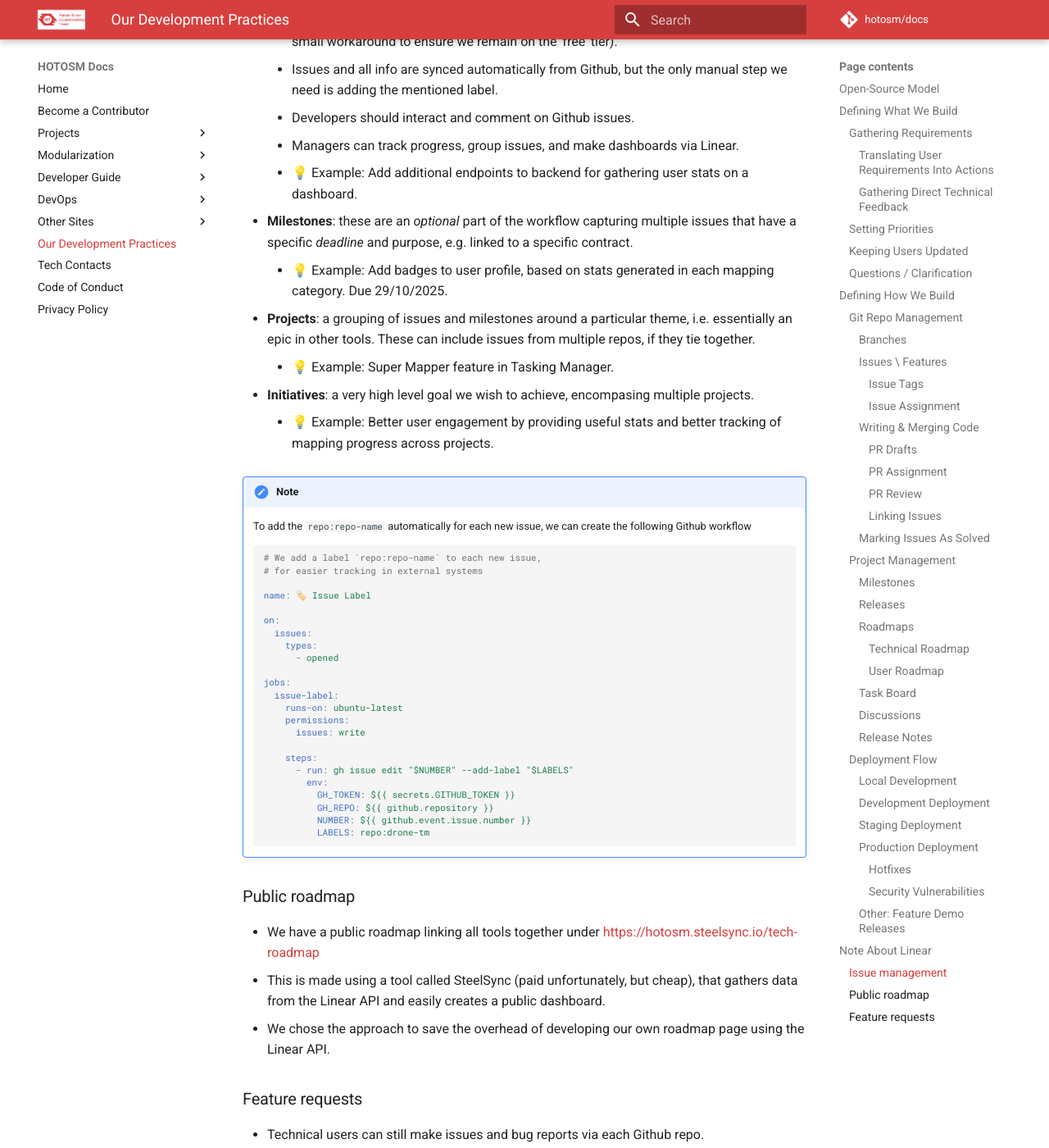
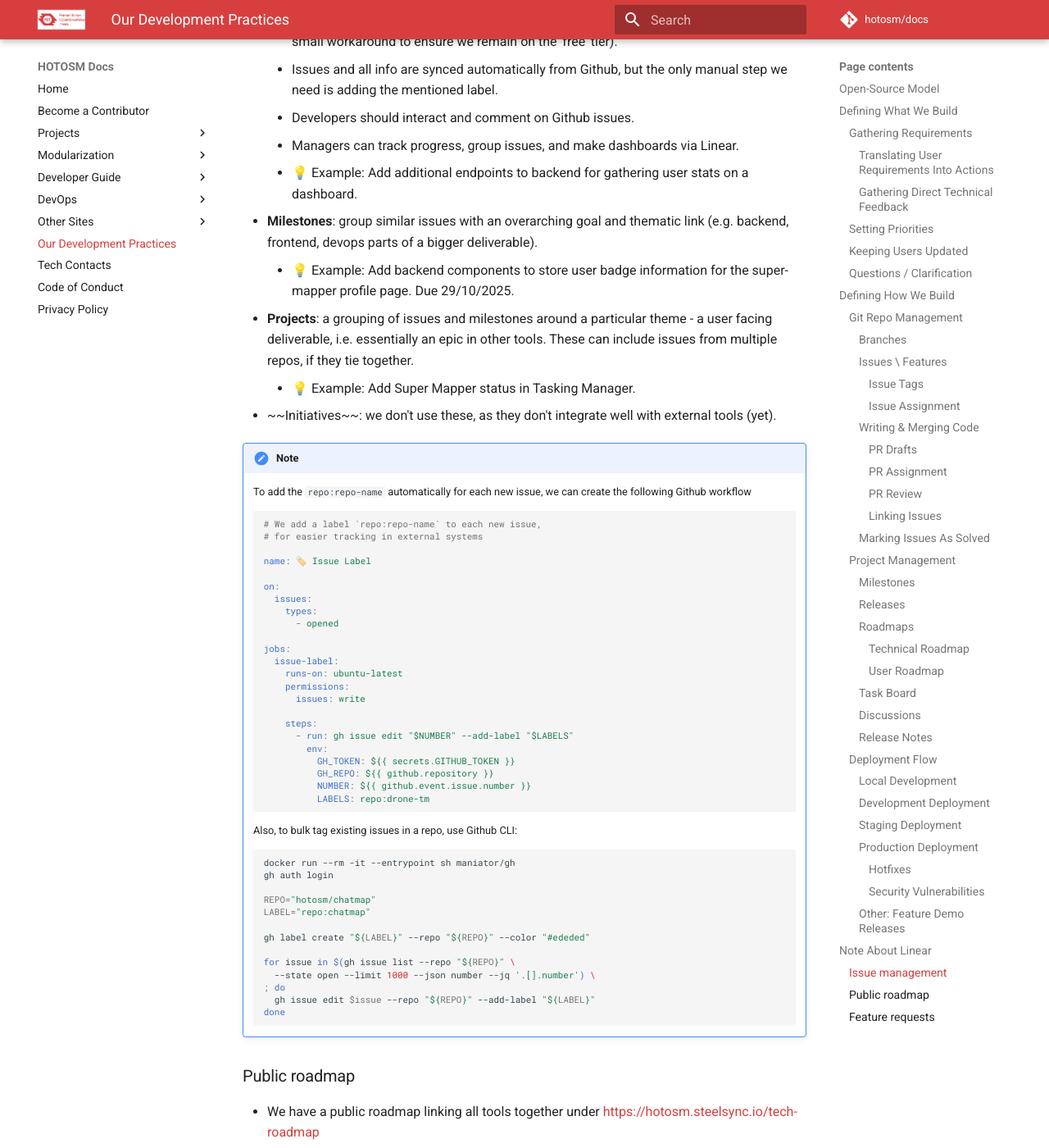
Before and after one commit to hotosm/docs, an MkDocs documentation site: the page built from docs/dev-practices.md, in a window 1280 px wide and 1400 px high, scrolled down 12356 px. Shown: the whole window at 82% size. Built offline with MkDocs 1.6.1 and Material for MkDocs 9.7.7, drawn with Linux system fonts in a browser that asks for light colours; comment, search, counter and statistics services are not loaded.

Commit message:
docs: update dev-practices doc with latest linear info

````diff
--- a/docs/dev-practices.md
+++ b/docs/dev-practices.md
@@ -446,21 +446,20 @@
     dashboards via Linear.
   - 💡 Example: Add additional endpoints to backend for gathering
     user stats on a dashboard.
-- **Milestones**: these are an _optional_ part of the workflow
-  capturing multiple issues that have a specific _deadline_ and
-  purpose, e.g. linked to a specific contract.
-  - 💡 Example: Add badges to user profile, based on stats
-    generated in each mapping category. Due 29/10/2025.
+- **Milestones**: group similar issues with an overarching goal
+  and thematic link (e.g. backend, frontend, devops parts of
+  a bigger deliverable).
+  - 💡 Example: Add backend components to store user badge
+    information for the super-mapper profile page.
+    Due 29/10/2025.
 - **Projects**: a grouping of issues and milestones around a
-  particular theme, i.e. essentially an epic in other tools.
+  particular theme - a user facing deliverable, i.e. essentially
+  an epic in other tools.
   These can include issues from multiple repos, if they tie
   together.
-  - 💡 Example: Super Mapper feature in Tasking Manager.
-- **Initiatives**: a very high level goal we wish to achieve,
-  encompasing multiple projects.
-  - 💡 Example: Better user engagement by providing useful
-    stats and better tracking of mapping progress across
-    projects.
+  - 💡 Example: Add Super Mapper status in Tasking Manager.
+- ~~Initiatives~~: we don't use these, as they don't integrate
+  well with external tools (yet).
 
 !!! note
 
@@ -493,6 +492,24 @@
               LABELS: repo:drone-tm
     ```
 
+    Also, to bulk tag existing issues in a repo, use Github CLI:
+
+    ```bash
+    docker run --rm -it --entrypoint sh maniator/gh
+    gh auth login
+
+    REPO="hotosm/chatmap"
+    LABEL="repo:chatmap"
+
+    gh label create "${LABEL}" --repo "${REPO}" --color "#ededed"
+
+    for issue in $(gh issue list --repo "${REPO}" \
+      --state open --limit 1000 --json number --jq '.[].number') \
+    ; do
+      gh issue edit $issue --repo "${REPO}" --add-label "${LABEL}"
+    done
+    ```
+
 ### Public roadmap
 
 - We have a public roadmap linking all tools together under
````
